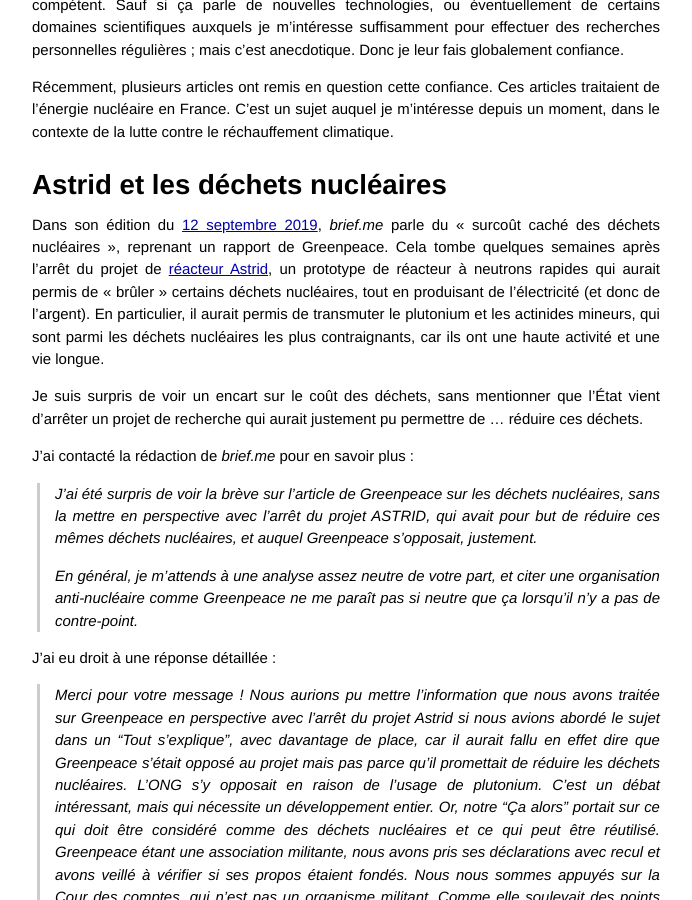
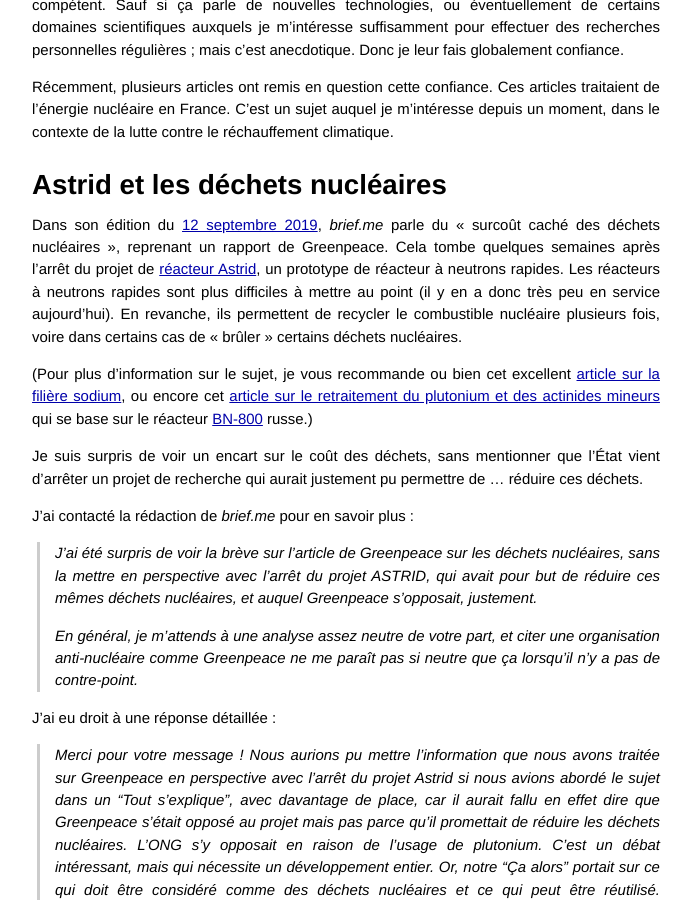
Before and after one commit to jpetazzo/jpetazzo.github.io, a Jekyll site: the page built from _posts/2020-07-31-selective-news-brief-me-nucleaire.markdown, in a window 1280 px wide and 900 px high, scrolled down 619 px. Shown: the whole window, without its empty margins (294-986 px from the left). Built offline with Jekyll 4.4.1, drawn with Linux system fonts in a browser that asks for light colours; comment, search, counter and statistics services are not loaded; some of the changed text lies outside the part shown.

Commit message:
More updates + attribution

```diff
--- a/_posts/2020-07-31-selective-news-brief-me-nucleaire.markdown
+++ b/_posts/2020-07-31-selective-news-brief-me-nucleaire.markdown
@@ -46,12 +46,18 @@
 du « surcoût caché des déchets nucléaires », reprenant
 un rapport de Greenpeace. Cela tombe quelques semaines
 après l'arrêt du projet de [réacteur Astrid], un prototype de
-réacteur à neutrons rapides qui aurait permis de «&nbsp;brûler »
-certains déchets nucléaires, tout en produisant de l'électricité
-(et donc de l'argent). En particulier, il aurait
-permis de transmuter le plutonium et les actinides mineurs, qui
-sont parmi les déchets nucléaires les plus contraignants,
-car ils ont une haute activité et une vie longue.
+réacteur à neutrons rapides. Les réacteurs à neutrons rapides
+sont plus difficiles à mettre au point (il y en a donc
+très peu en service aujourd'hui).
+En revanche, ils permettent de recycler le combustible
+nucléaire plusieurs fois, voire dans certains cas de « brûler »
+certains déchets nucléaires.
+
+(Pour plus d'information sur le sujet, je vous recommande
+ou bien cet excellent [article sur la filière sodium],
+ou encore cet [article sur le retraitement du plutonium
+et des actinides mineurs] qui se base sur le réacteur
+[BN-800] russe.)
 
 Je suis surpris de voir un encart sur le coût des déchets,
 sans mentionner que l'État vient d'arrêter un projet de recherche
@@ -425,13 +431,21 @@
 information biaisée).
 
 
+*Merci à [Tristan Kamin] pour ses commentaires sur certaines
+parties techniques. Toutes les erreurs et imprécisions
+restantes sont les miennes.*
+
+
 [10 fois plus de CO2]: https://environmentalprogress.org/big-news/2017/2/11/german-electricity-was-nearly-10-times-dirtier-than-frances-in-2016
 [12 septembre 2019]: https://app.brief.me/article/2019-09-12-9009-le-surcout-cache-des-dechets-nucleaires/
 [15 juillet 2020]: https://app.brief.me/article/2020-07-15-10645-le-retard-et-le-surcout-de-lepr/
 [4 juillet 2020]: https://app.brief.me/article/2020-07-04-10600-le-difficile-demantelement-des-centrales-nucleaires/
 [8 juillet 2020]: https://app.brief.me/article/2020-07-08-10625-le-haut-conseil-pour-le-climat-publie-son-rapport-annuel/
 [article sur la durée de vie des centrales nucléaires]: https://kakolina.wixsite.com/mywebsite/post/comment-vieillissent-les-centrales-nucl%C3%A9aires
+[article sur la filière sodium]: https://doseequivalentbanana.home.blog/2020/07/11/astrid-et-la-filiere-sodium/
+[article sur le retraitement du plutonium et des actinides mineurs]: https://www.nap.edu/read/11320/chapter/8
 [brief.me]: https://www.brief.me/
+[BN-800]: https://en.wikipedia.org/wiki/BN-800_reactor
 [Cassini]: https://en.wikipedia.org/wiki/Cassini%E2%80%93Huygens
 [coût de l'Energiewende]: https://www.erneuerbare-energien.de/EE/Redaktion/DE/Downloads/eeg-in-zahlen-pdf.pdf%3F__blob%3DpublicationFile
 [Curiosity]: https://en.wikipedia.org/wiki/Curiosity_(rover)
```
Also changed, not shown: other parts of _posts/2020-07-31-selective-news-brief-me-nucleaire.markdown (+1 -0 lines).
